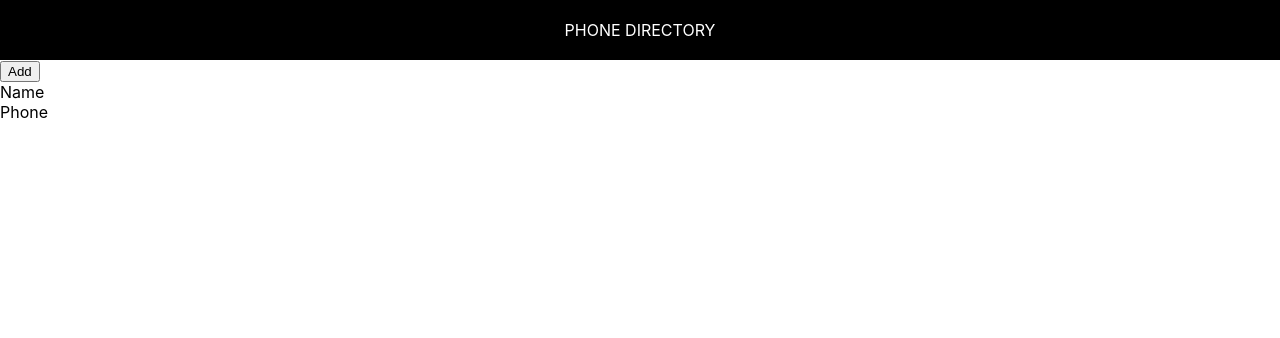
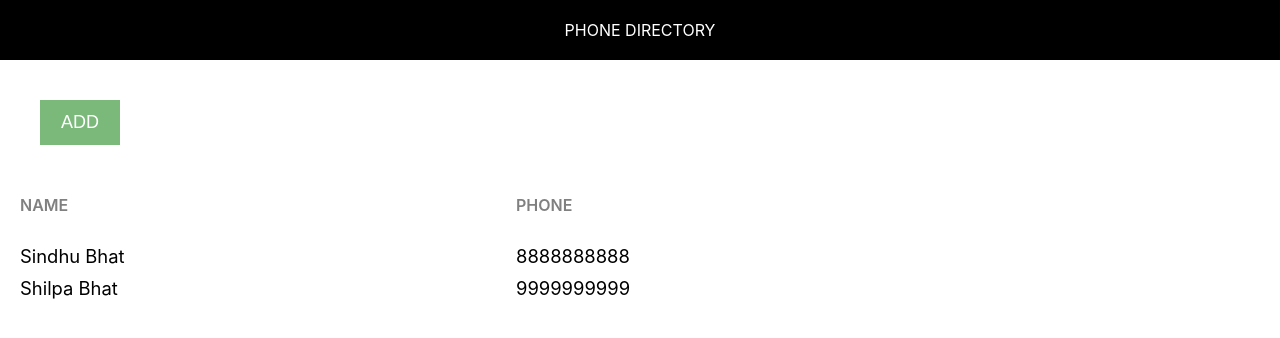
Before and after one commit to Sindhu-Bhat/phone-directory, a React (Create React App) app: page / in a window 1280 px wide. Shown: the top 338 px of the page. Built offline with nearby package versions, Linux system fonts and the light colour scheme.

Commit message:
Rendered Subscribers Dynamically

```diff
--- /dev/null
+++ b/src/App.css
@@ -0,0 +1,41 @@
+.component-body-container {
+    padding: 20px;
+}
+
+.grid-container {
+    display: grid;
+    grid-template-columns: 40% 30% auto;
+    margin-bottom: 10px;
+}
+
+.heading-container {
+    margin: 30px 0 30px 0;
+    width: 100%;
+}
+
+.grid-item {
+    background-color: rgba(255, 255, 255, 0.8);
+    font-size: 1.15rem;
+    word-wrap: break-word;
+    padding-right: 60px;
+}
+
+.item-heading {
+    font-size: 1rem;
+    font-weight: 600;
+    color: #808080;
+    text-transform: uppercase;
+}
+
+.button{
+    color: white;
+    text-align: center;
+    font-size: large;
+    background-color: #7ab97a;
+    padding: 12px;
+    margin: 20px;
+    border: none;
+    width: 80px;
+    cursor: pointer;
+    outline: none;
+}
--- a/src/App.js
+++ b/src/App.js
@@ -1,16 +1,47 @@
+import React,  { Component }  from 'react';
 import Header from "./Header";
+import './App.css';
 
-function App() {
-  return (
-    <div>
-    <Header />
-    <button>Add</button>
-    <div>
-      <span>Name</span><br />
-      <span>Phone</span>
+class App extends Component {
+
+  render() {
+    let subscribers=[
+      {
+        'id':1,
+        'name':'Sindhu Bhat',
+        'phone':'8888888888'
+      },
+      {
+        'id':2,
+        'name':'Shilpa Bhat',
+        'phone':'9999999999'
+      }
+    ]
+
+    return (
+      <div className='component-container'>
+      <Header />
+      <div className='component-body-container'>
+        <button className='button'>ADD</button>
+
+        <div className='grid-container heading-container'>
+          <span className='grid-item item-heading'>Name</span>
+          <span className='grid-item item-heading'> Phone</span>
+        </div>
+
+        {
+          subscribers.map(sub=>{
+            return <div className='grid-container' key={sub.id}>
+            <span className='grid-item'>{sub.name}</span>
+            <span className='grid-item'> {sub.phone}</span>
+          </div>
+          })
+        }
+
+     </div>
     </div>
-    </div>
-  );
+    )
+  }
 }
 
 export default App;
```
